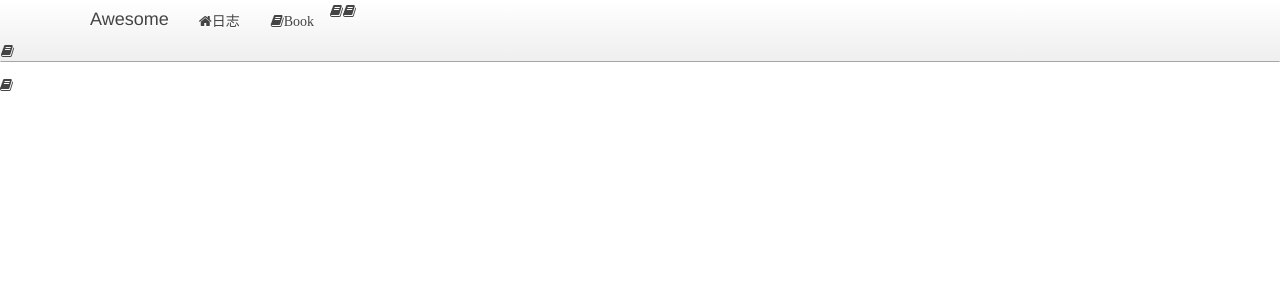
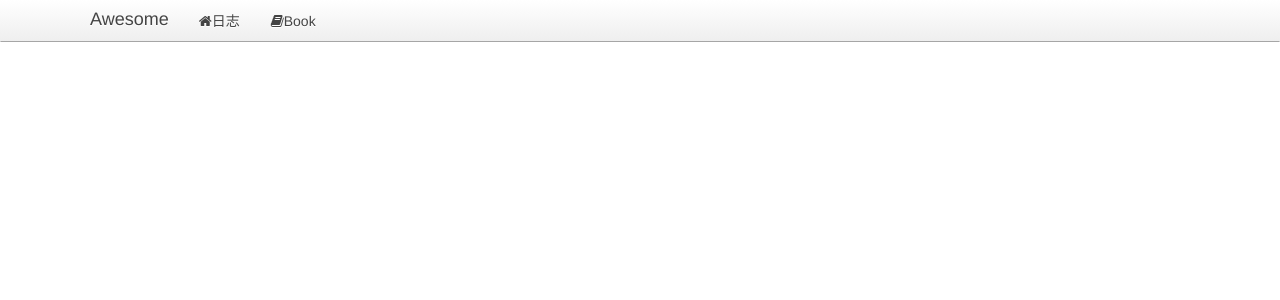
Before and after one commit to eternity-phoenix/python3-app, a Python web app: template www/templates/__base__.html in a window 1280 px wide. Shown: the top 300 px of the page. Run offline with Jinja, Linux system fonts and the light colour scheme; the template is opened without the code that fills it, so the values that code supplies are empty; some libraries are stand-ins or nearby versions.

Commit message:
a little bug

```diff
--- a/www/templates/__base__.html
+++ b/www/templates/__base__.html
@@ -19,7 +19,7 @@
             <a href="/" class="uk-navbar-brand">Awesome</a>
             <ul class="uk-navbar-nav">
                 <li data-url="blogs"><a href="/"><i class="uk-icon-home"></i>日志</a></li>
-                <li><a target="_blank" href="https://onedrive.live.com/redir?resid=1F9629B2C032D2FE!301&authkey=!AK6Va1EhygnP6uk&ithint=folder%2cpdf"><i class="uk-icon-book"</i>Book</a></li>
+                <li><a target="_blank" href="https://onedrive.live.com/redir?resid=1F9629B2C032D2FE!301&authkey=!AK6Va1EhygnP6uk&ithint=folder%2cpdf"><i class="uk-icon-book"></i>Book</a></li>
             </ul>
         </div>
     </nav>
```
